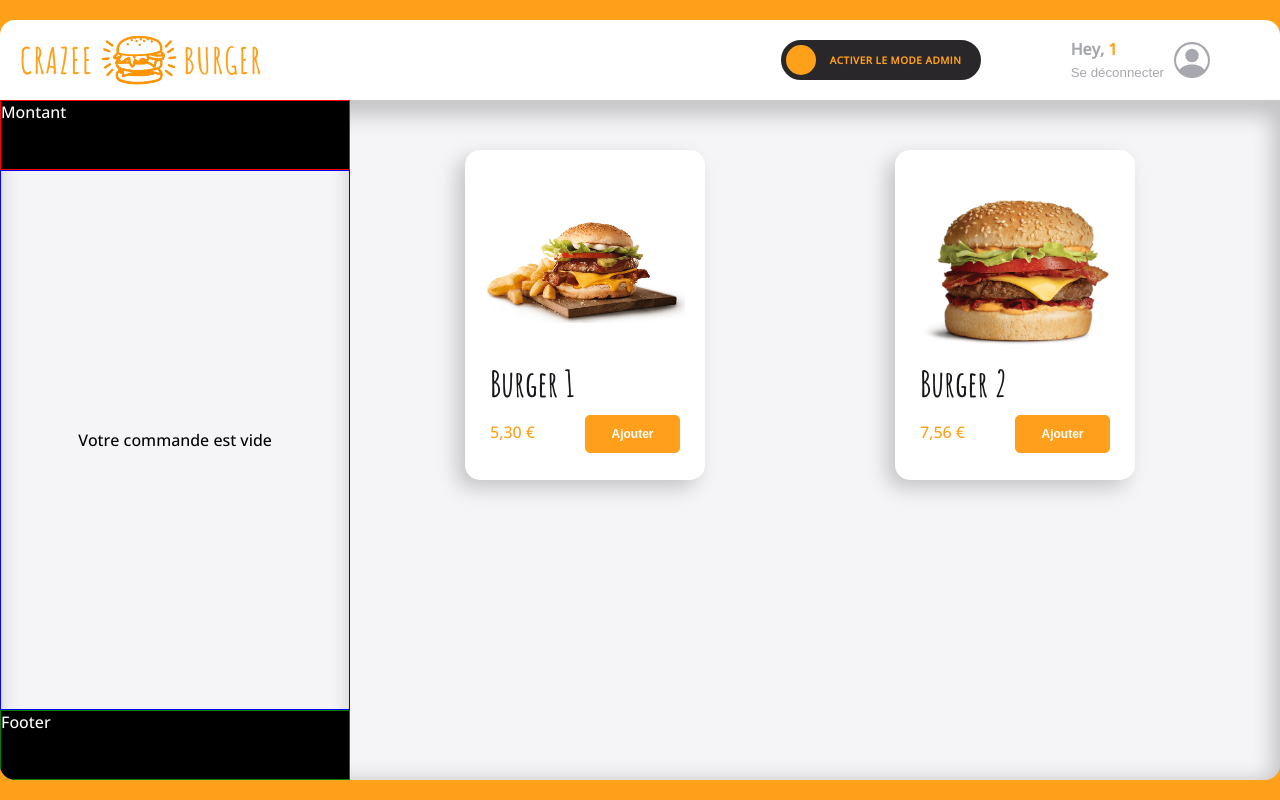
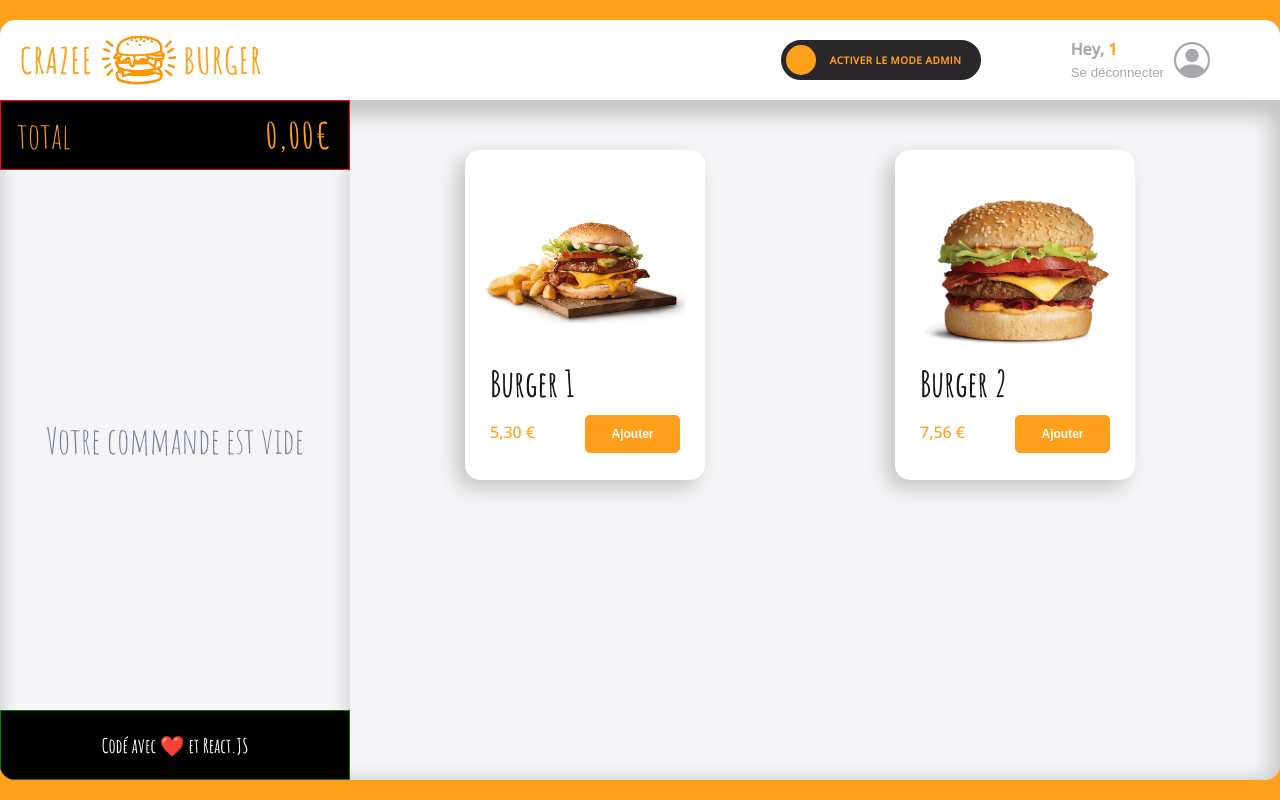
Before and after one commit to Mart95Dev/burger, a React (Create React App) app: page /order/1 in a window 1280 px wide. Built offline with nearby package versions, Linux system fonts and the light colour scheme.

Commit message:
🚧 F10: MAIN > Basket> Add components <HeaderBasket/>,<ContentBasket/> , <FooterBasket/> + styling

```diff
--- a/src/components/pages/order/Main/basket/Basket.js
+++ b/src/components/pages/order/Main/basket/Basket.js
@@ -1,14 +1,15 @@
 import styled from "styled-components";
 import { theme } from "../../../../../theme";
+import HeaderBasket from "./HeaderBasket";
+import FooterBasket from "./FooterBasket";
+import ContentBasket from "./ContentBasket";
 
 export default function Basket() {
   return (
     <BasketStyled>
-      <div className="header">Montant</div>
-      <div className="content">
-        <span>Votre commande est vide</span>
-      </div>
-      <div className="footer">Footer</div>
+      <HeaderBasket />
+      <ContentBasket className="content-basket" />
+      <FooterBasket />
     </BasketStyled>
   );
 }
@@ -26,26 +27,7 @@ const BasketStyled = styled.div`
   box-shadow: inset 0px 0px 20px rgba(0, 0, 0, 0.2);
   border-radius: 0px 0px 0px 15px;
 
-  .header {
-    border: 1px solid red;
-    background: black;
-    color: white;
-    height: 70px;
-    z-index: 3;
-  }
-  .content {
-    border: 1px solid blue;
-    flex-grow: 1;
-    display: flex;
-    align-items: center;
-    justify-content: center;
+  .content-basket {
     overflow-y: scroll;
   }
-  .footer {
-    border: 1px solid green;
-    background: black;
-    color: white;
-    height: 70px;
-    z-index: 3;
-  }
 `;
```
